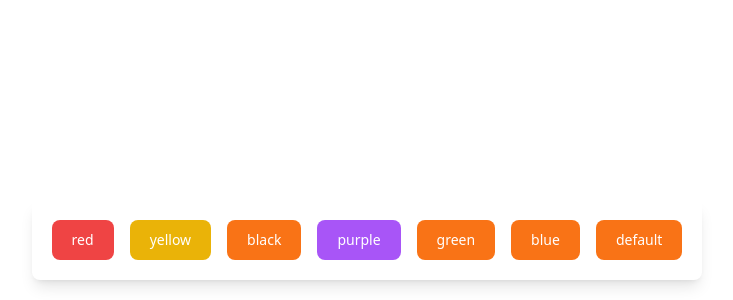
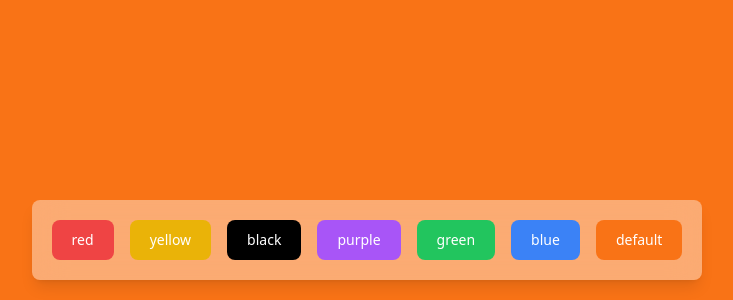
Before and after one commit to anoopraju31/100xdevs_cohort, a React (Vite) app in the folder week 7/assignments/2_background_changer/: page / in a window 1280 px wide. Shown: the part 500-800 px from the top of the page, without its empty margins (273-1006 px from the left). Built offline with nearby package versions, Linux system fonts and the light colour scheme.

Commit message:
Week 7 Assignments - 2. Background Changer - Background Atom added to Home Page

```diff
--- a/week 7/assignments/2_background_changer/src/pages/Home.jsx
+++ b/week 7/assignments/2_background_changer/src/pages/Home.jsx
@@ -1,16 +1,21 @@
+import { useRecoilValue } from 'recoil'
 import Button from '../components/Button'
+import { backgroundAtom } from '../store/atoms/background'
 
 const Home = () => {
+	const background = useRecoilValue(backgroundAtom)
+
 	return (
-		<main className='h-screen p-5 flex justify-center items-end'>
-			<div className='p-5 rounded-lg shadow-lg flex items-center gap-4'>
-				<Button title='red' color='bg-red-500' styles='bg-red-500' />
-				<Button title='yellow' color='bg-yellow-500' styles='bg-yellow-500' />
-				<Button title='black' color='bg-black' styles='bg-black' />
-				<Button title='purple' color='bg-purple-500' styles='bg-purple-500' />
-				<Button title='green' color='bg-green-500' styles='bg-green-500' />
-				<Button title='blue' color='bg-blue-500' styles='bg-blue-500' />
-				<Button title='default' color='bg-orange-500' styles='bg-orange-500' />
+		<main
+			className={`h-screen p-5 flex justify-center items-end ${background}`}>
+			<div className='p-5 bg-white/40 backdrop-blur-lg rounded-lg shadow-lg flex items-center gap-4'>
+				<Button title='red' color='bg-red-500' styles='!bg-red-500' />
+				<Button title='yellow' color='bg-yellow-500' styles='!bg-yellow-500' />
+				<Button title='black' color='bg-black' styles='!bg-black' />
+				<Button title='purple' color='bg-purple-500' styles='!bg-purple-500' />
+				<Button title='green' color='bg-green-500' styles='!bg-green-500' />
+				<Button title='blue' color='bg-blue-500' styles='!bg-blue-500' />
+				<Button title='default' color='bg-orange-500' styles='!bg-orange-500' />
 			</div>
 		</main>
 	)
```
